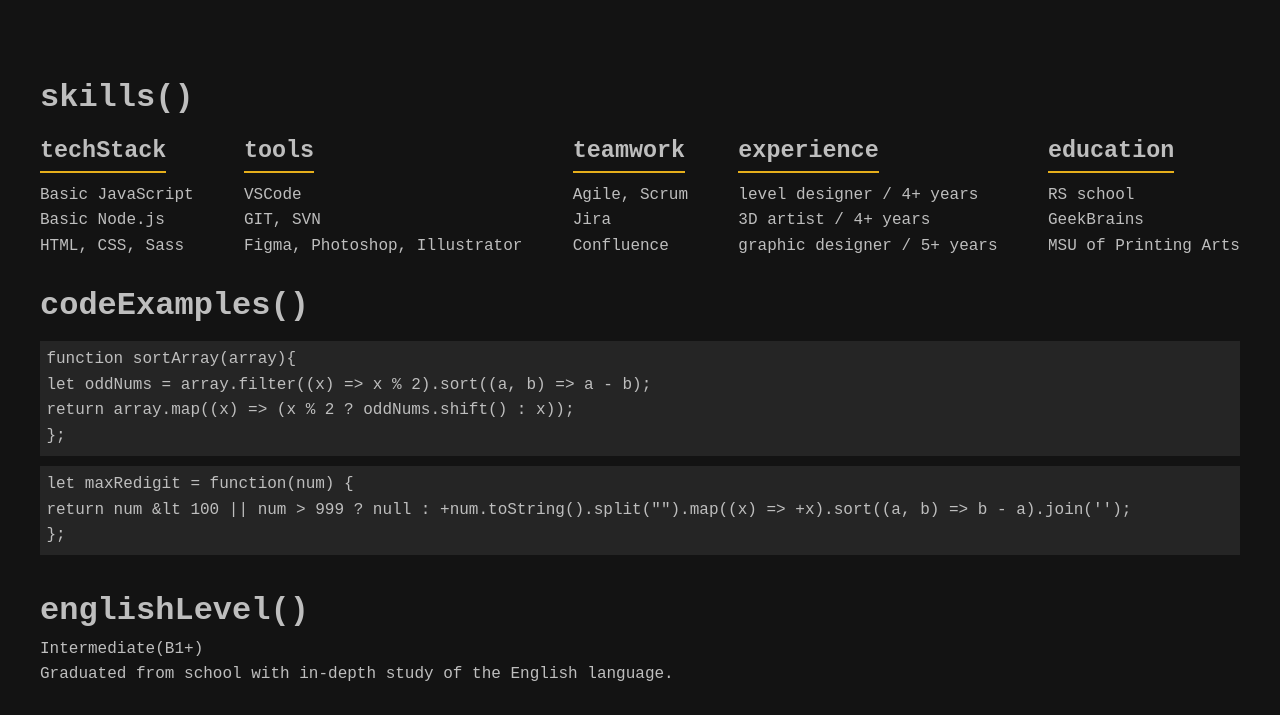
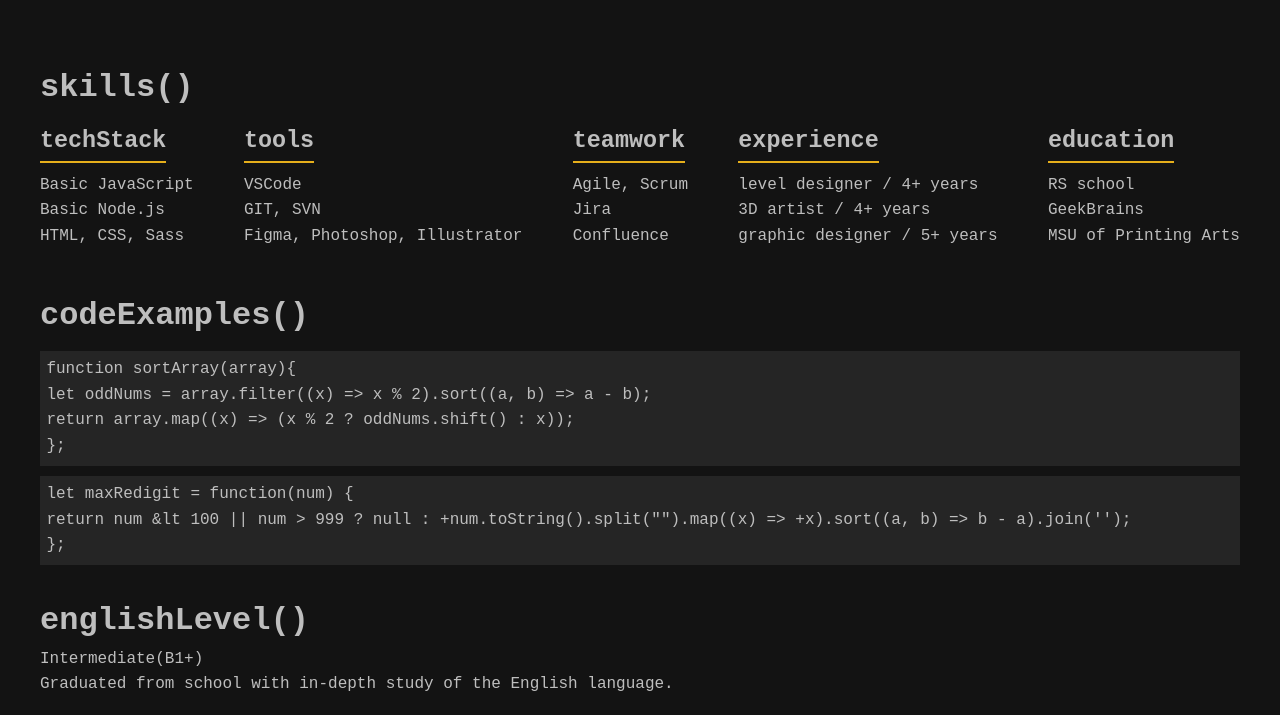
Before and after one commit to turn2river/old-cv, a plain HTML site: page index.html in a window 1280 px wide. Shown: the part 800-1515 px from the top of the page. Drawn offline with Linux system fonts and the light colour scheme.

Commit message:
refactor: add padding-bottom to skills section

```diff
--- a/index.html
+++ b/index.html
@@ -44,7 +44,7 @@
           <div class="skills__wrapper">
             <h2>skills()</h2>
             <div class="skills__inner">
-              <div class="skills-tech">
+              <div class="skills__item">
                 <h3>techStack</h3>
                 <ul>
                   <li>Basic JavaScript</li>
@@ -52,7 +52,7 @@
                   <li>HTML, CSS, Sass</li>
                 </ul>
               </div>
-              <div class="skills-tools">
+              <div class="skills__item">
                 <h3>tools</h3>
                 <ul>
                   <li>VSCode</li>
@@ -60,7 +60,7 @@
                   <li>Figma, Photoshop, Illustrator</li>
                 </ul>
               </div>
-              <div class="skills-teamwork">
+              <div class="skills__item">
                 <h3>teamwork</h3>
                 <ul>
                   <li>Agile, Scrum</li>
@@ -68,7 +68,7 @@
                   <li>Confluence</li>
                 </ul>
               </div>
-              <div class="skills-experience">
+              <div class="skills__item">
                 <h3>experience</h3>
                 <ul>
                   <li>level designer / 4+ years</li>
@@ -76,7 +76,7 @@
                   <li>graphic designer / 5+ years</li>
                 </ul>
               </div>
-              <div class="skills-education">
+              <div class="skills__item">
                 <h3>education</h3>
                 <ul>
                   <li>RS school</li>
--- a/style.css
+++ b/style.css
@@ -141,6 +141,10 @@ a {
   font-size: 1.25rem;
 }
 
+.skills__item {
+  padding-bottom: 20px;
+}
+
 .code-example p {
   padding: 0.4rem;
   font-size: 1rem;
```
